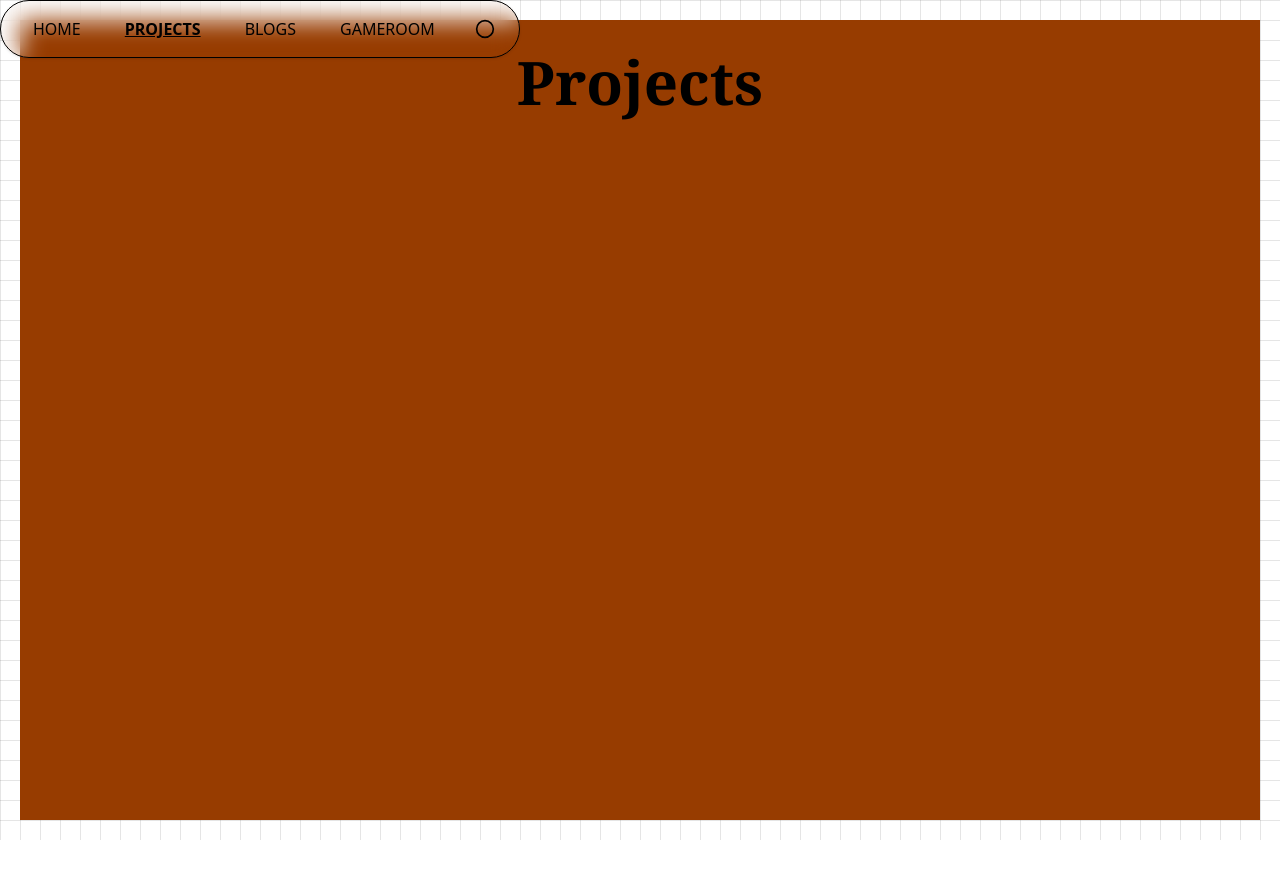
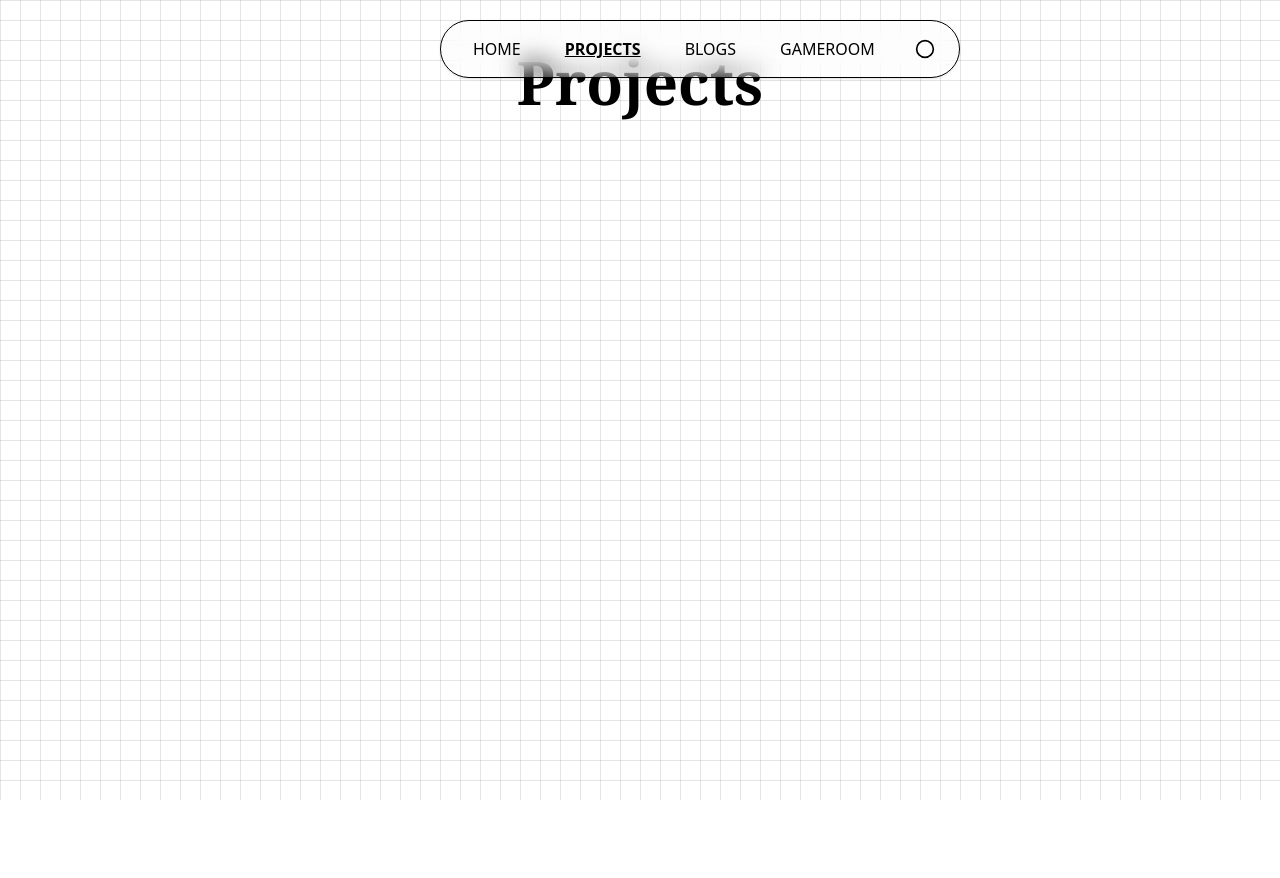
Before and after one commit to crucie/kshimate.me, a React (Vite) app: page /projects in a window 1280 px wide. Shown: the top 878 px of the page. Built offline with nearby package versions, Linux system fonts and the light colour scheme.

Commit message:
centered teh dynamic nav

```diff
--- a/src/Components/Background/Background.jsx
+++ b/src/Components/Background/Background.jsx
@@ -3,7 +3,10 @@ import React from 'react'
 function Background({children}) {
   return (
     <div
-      className="w-full min-h-screen h-auto p-5 overflow-auto"
+      className="relative w-full min-h-screen" // Remove fixed height constraints
+    >
+      <div
+        className="fixed inset-0 w-full h-full" // Fixed background layer
         style={{
           backgroundImage: `
             linear-gradient(to right, rgba(0, 0, 0, 0.1) 1px, transparent 1px),
@@ -11,12 +14,14 @@ function Background({children}) {
           `,
           backgroundSize: '20px 20px',
           backgroundPosition: '0 0',
-        backgroundColor: 'white'
+          backgroundColor: 'white',
+          zIndex: -1, // Place grid behind content
         }}
-    >
+      />
+      <div className="relative w-full min-h-screen p-5 overflow-auto">
         {children}
       </div>
-
+    </div>
   )
 }
 
--- a/src/Components/Navigation/Nav.jsx
+++ b/src/Components/Navigation/Nav.jsx
@@ -3,10 +3,11 @@ import { NavLink } from 'react-router-dom';
 import { Menu, X, Circle } from 'lucide-react';
 
 const Nav = () => {
+
   const navRef = useRef(null);
   const dragIconRef = useRef(null);
   const [isOpen, setIsOpen] = useState(false);
-  const [position, setPosition] = useState({ x: 0, y: 0 });
+  const [position, setPosition] = useState({ x: (window.innerWidth/2) -200, y: 20 });
   const [dragging, setDragging] = useState(false);
   const offset = useRef({ x: 0, y: 0 });
 
@@ -62,7 +63,7 @@ const Nav = () => {
 
       if (isMostlyOut) {
         // Snap back into view
-        setPosition({ x: 10, y: 10 });
+        setPosition({ x: (window.innerWidth/2) - 200, y: 10 });
       }
     };
 
--- a/src/Layout.jsx
+++ b/src/Layout.jsx
@@ -11,15 +11,14 @@ export default function Layout() {
   return (
     <>
 
+      <div className='min-w-screen w-full min-h-screen h-full '>
         <Background >
-          <div className='top-4 bg-amber-800 h-screen flex justify-center'>
               <Draggable allowDragOnlyWhenScrolled>
                     <Nav/>
               </Draggable>
-
             <Outlet/>
+        </Background>
       </div>
-      </Background>
       {/* <InteractiveGrid>
           <Draggable allowDragOnlyWhenScrolled>
                 <Nav/>
```
Lines whose indentation alone changed are shown as unchanged.
